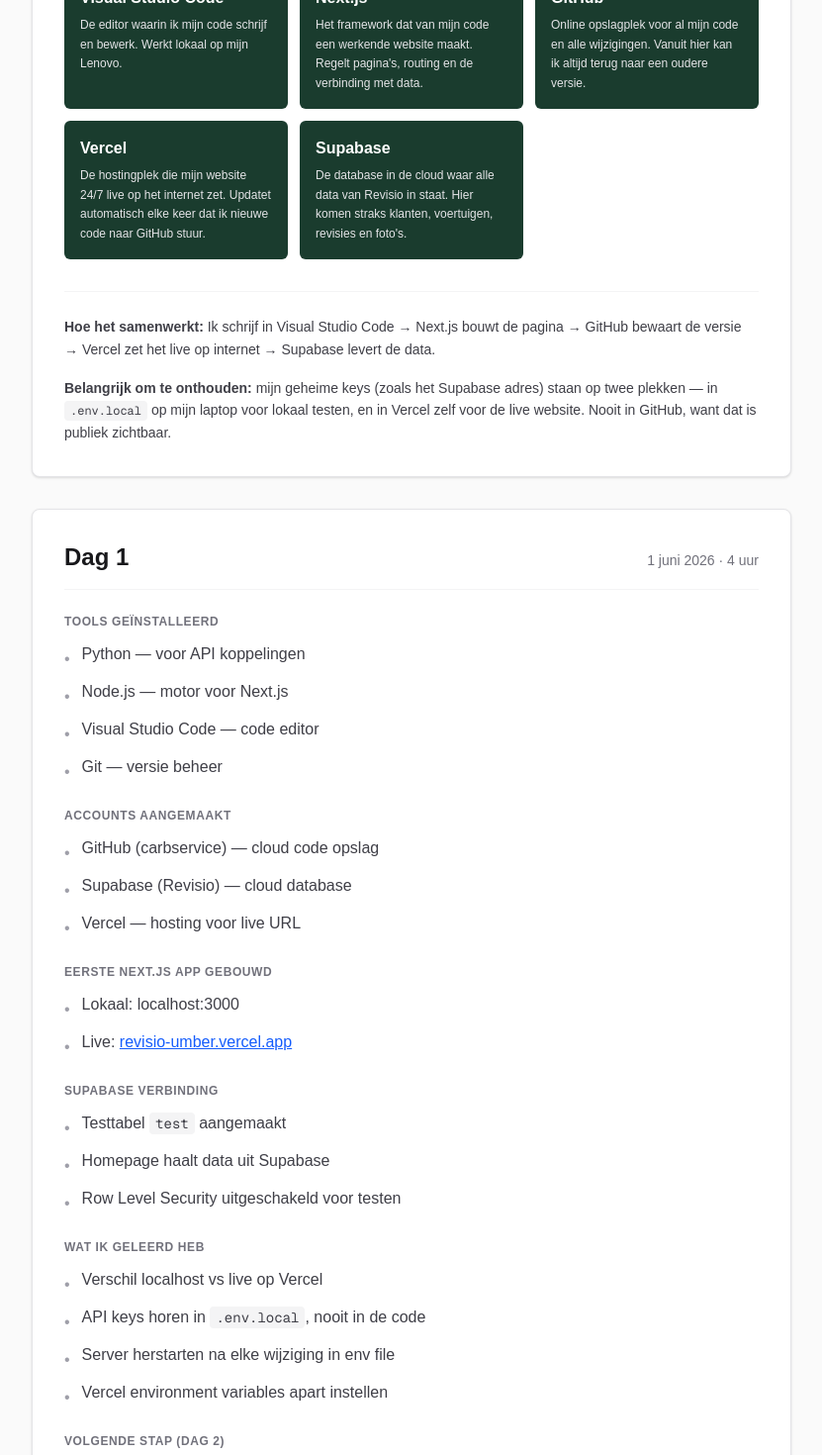
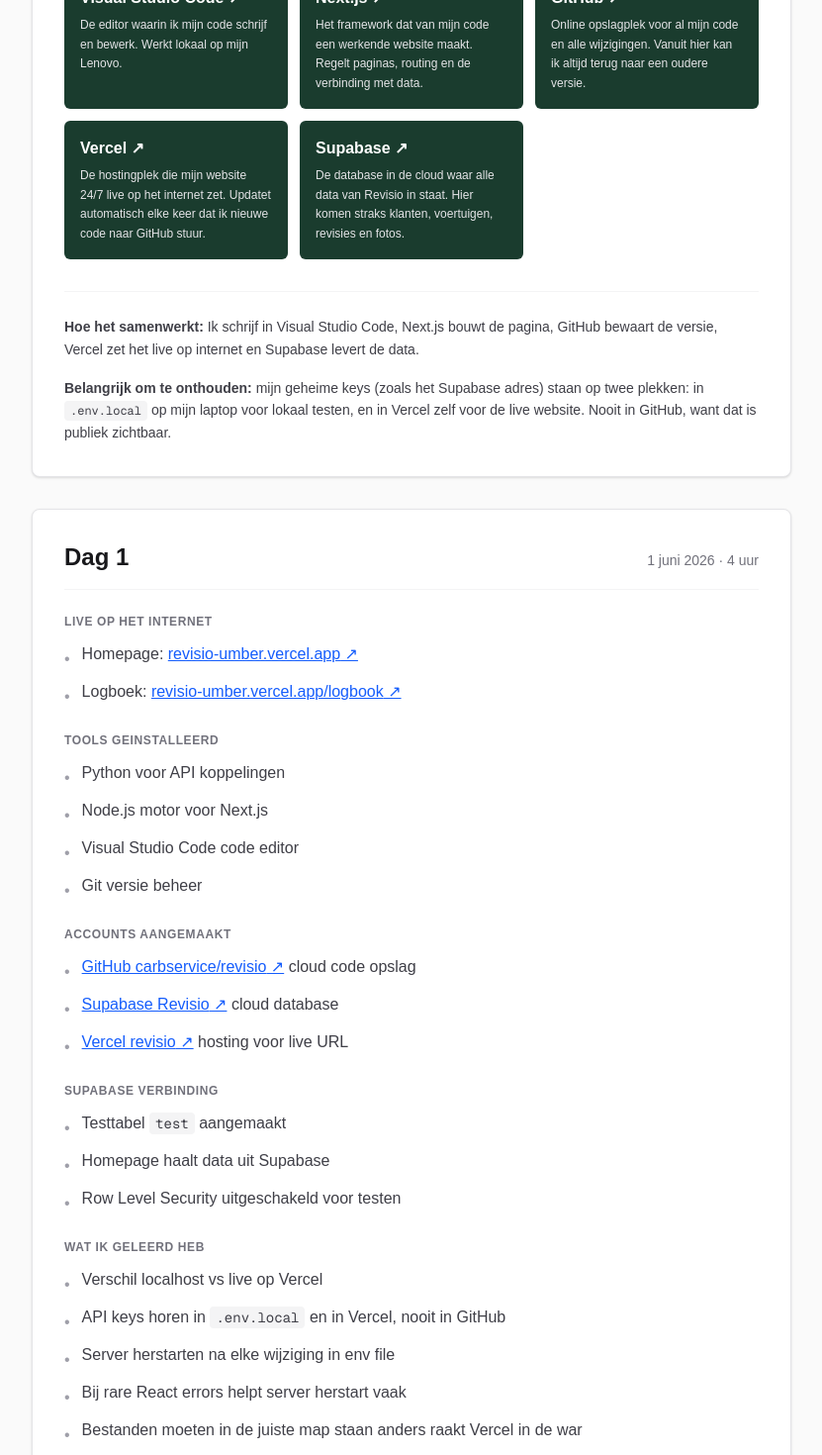
Before and after one commit to carbservice/revisio, a Next.js app: page /logbook in a window 1280 px wide. Shown: the part 340-1810 px from the top of the page at 99% size, without its empty margins (224-1055 px from the left). Built offline with nearby package versions, Linux system fonts and the light colour scheme.

Commit message:
Logboek met klikbare links naar GitHub Vercel Supabase

```diff
--- a/app/logbook/page.tsx
+++ b/app/logbook/page.tsx
@@ -13,19 +13,19 @@ export default function Logbook() {
           <h2 className="text-xs font-semibold uppercase tracking-wider text-zinc-500 mb-6">De ruggengraat van Revisio</h2>
 
           <div className="grid grid-cols-1 sm:grid-cols-2 lg:grid-cols-3 gap-3">
-            <App name="Visual Studio Code" role="De editor waarin ik mijn code schrijf en bewerk. Werkt lokaal op mijn Lenovo." />
-            <App name="Next.js" role="Het framework dat van mijn code een werkende website maakt. Regelt pagina's, routing en de verbinding met data." />
-            <App name="GitHub" role="Online opslagplek voor al mijn code en alle wijzigingen. Vanuit hier kan ik altijd terug naar een oudere versie." />
-            <App name="Vercel" role="De hostingplek die mijn website 24/7 live op het internet zet. Updatet automatisch elke keer dat ik nieuwe code naar GitHub stuur." />
-            <App name="Supabase" role="De database in de cloud waar alle data van Revisio in staat. Hier komen straks klanten, voertuigen, revisies en foto's." />
+            <App name="Visual Studio Code" role="De editor waarin ik mijn code schrijf en bewerk. Werkt lokaal op mijn Lenovo." url="https://code.visualstudio.com" />
+            <App name="Next.js" role="Het framework dat van mijn code een werkende website maakt. Regelt paginas, routing en de verbinding met data." url="https://nextjs.org" />
+            <App name="GitHub" role="Online opslagplek voor al mijn code en alle wijzigingen. Vanuit hier kan ik altijd terug naar een oudere versie." url="https://github.com/carbservice/revisio" />
+            <App name="Vercel" role="De hostingplek die mijn website 24/7 live op het internet zet. Updatet automatisch elke keer dat ik nieuwe code naar GitHub stuur." url="https://vercel.com/carbservice-s-projects/revisio" />
+            <App name="Supabase" role="De database in de cloud waar alle data van Revisio in staat. Hier komen straks klanten, voertuigen, revisies en fotos." url="https://supabase.com/dashboard/project/ntcbrqoesjlgiawmkdsa" />
           </div>
 
           <div className="mt-8 pt-6 border-t border-zinc-100 dark:border-zinc-700">
             <p className="text-sm text-zinc-700 dark:text-zinc-300 leading-relaxed mb-4">
-              <strong>Hoe het samenwerkt:</strong> Ik schrijf in Visual Studio Code → Next.js bouwt de pagina → GitHub bewaart de versie → Vercel zet het live op internet → Supabase levert de data.
+              <strong>Hoe het samenwerkt:</strong> Ik schrijf in Visual Studio Code, Next.js bouwt de pagina, GitHub bewaart de versie, Vercel zet het live op internet en Supabase levert de data.
             </p>
             <p className="text-sm text-zinc-700 dark:text-zinc-300 leading-relaxed">
-              <strong>Belangrijk om te onthouden:</strong> mijn geheime keys (zoals het Supabase adres) staan op twee plekken — in <code className="bg-zinc-100 dark:bg-zinc-700 px-1.5 py-0.5 rounded text-xs">.env.local</code> op mijn laptop voor lokaal testen, en in Vercel zelf voor de live website. Nooit in GitHub, want dat is publiek zichtbaar.
+              <strong>Belangrijk om te onthouden:</strong> mijn geheime keys (zoals het Supabase adres) staan op twee plekken: in <code className="bg-zinc-100 dark:bg-zinc-700 px-1.5 py-0.5 rounded text-xs">.env.local</code> op mijn laptop voor lokaal testen, en in Vercel zelf voor de live website. Nooit in GitHub, want dat is publiek zichtbaar.
             </p>
           </div>
         </div>
@@ -39,23 +39,31 @@ export default function Logbook() {
               <span className="text-sm text-zinc-500">1 juni 2026 · 4 uur</span>
             </div>
 
-            <Section title="Tools geïnstalleerd">
-              <Item>Python — voor API koppelingen</Item>
-              <Item>Node.js — motor voor Next.js</Item>
-              <Item>Visual Studio Code — code editor</Item>
-              <Item>Git — versie beheer</Item>
+            <Section title="Live op het internet">
+              <Item>
+                Homepage: <Link href="https://revisio-umber.vercel.app">revisio-umber.vercel.app</Link>
+              </Item>
+              <Item>
+                Logboek: <Link href="https://revisio-umber.vercel.app/logbook">revisio-umber.vercel.app/logbook</Link>
+              </Item>
+            </Section>
+
+            <Section title="Tools geinstalleerd">
+              <Item>Python voor API koppelingen</Item>
+              <Item>Node.js motor voor Next.js</Item>
+              <Item>Visual Studio Code code editor</Item>
+              <Item>Git versie beheer</Item>
             </Section>
 
             <Section title="Accounts aangemaakt">
-              <Item>GitHub (carbservice) — cloud code opslag</Item>
-              <Item>Supabase (Revisio) — cloud database</Item>
-              <Item>Vercel — hosting voor live URL</Item>
-            </Section>
-
-            <Section title="Eerste Next.js app gebouwd">
-              <Item>Lokaal: localhost:3000</Item>
               <Item>
-                Live: <a href="https://revisio-umber.vercel.app" className="text-blue-600 dark:text-blue-400 underline">revisio-umber.vercel.app</a>
+                <Link href="https://github.com/carbservice/revisio">GitHub carbservice/revisio</Link> cloud code opslag
+              </Item>
+              <Item>
+                <Link href="https://supabase.com/dashboard/project/ntcbrqoesjlgiawmkdsa">Supabase Revisio</Link> cloud database
+              </Item>
+              <Item>
+                <Link href="https://vercel.com/carbservice-s-projects/revisio">Vercel revisio</Link> hosting voor live URL
               </Item>
             </Section>
 
@@ -67,14 +75,16 @@ export default function Logbook() {
 
             <Section title="Wat ik geleerd heb">
               <Item>Verschil localhost vs live op Vercel</Item>
-              <Item>API keys horen in <code className="bg-zinc-100 dark:bg-zinc-700 px-1.5 py-0.5 rounded text-sm">.env.local</code>, nooit in de code</Item>
+              <Item>API keys horen in <code className="bg-zinc-100 dark:bg-zinc-700 px-1.5 py-0.5 rounded text-sm">.env.local</code> en in Vercel, nooit in GitHub</Item>
               <Item>Server herstarten na elke wijziging in env file</Item>
-              <Item>Vercel environment variables apart instellen</Item>
+              <Item>Bij rare React errors helpt server herstart vaak</Item>
+              <Item>Bestanden moeten in de juiste map staan anders raakt Vercel in de war</Item>
             </Section>
 
-            <Section title="Volgende stap (Dag 2)">
-              <Item>Echte tabellen ontwerpen: klanten, voertuigen, revisies</Item>
-              <Item>Eerste Moneybird API koppeling</Item>
+            <Section title="Volgende stap Dag 2 morgen lunch">
+              <Item>Echte Supabase tabellen ontwerpen klanten, voertuigen, revisies</Item>
+              <Item>Eerste Moneybird API koppeling om offertes en facturen binnen te halen</Item>
+              <Item>Voorbereiding op het CEO dashboard met alle API bronnen</Item>
             </Section>
 
           </div>
@@ -85,12 +95,12 @@ export default function Logbook() {
   )
 }
 
-function App({ name, role }: { name: string; role: string }) {
+function App({ name, role, url }: { name: string; role: string; url: string }) {
   return (
-    <div className="rounded-md p-4" style={{ backgroundColor: '#1a3c2e' }}>
-      <p className="font-bold text-base text-white">{name}</p>
+    <a href={url} target="_blank" rel="noopener noreferrer" className="block rounded-md p-4 hover:opacity-90 transition-opacity" style={{ backgroundColor: '#1a3c2e' }}>
+      <p className="font-bold text-base text-white">{name} &#8599;</p>
       <p className="text-xs text-zinc-200 mt-1.5 leading-relaxed">{role}</p>
-    </div>
+    </a>
   )
 }
 
@@ -111,3 +121,11 @@ function Item({ children }: { children: React.ReactNode }) {
     </li>
   )
 }
+
+function Link({ href, children }: { href: string; children: React.ReactNode }) {
+  return (
+    <a href={href} target="_blank" rel="noopener noreferrer" className="text-blue-600 dark:text-blue-400 underline hover:opacity-80">
+      {children} &#8599;
+    </a>
+  )
+}
```
